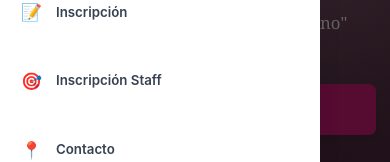
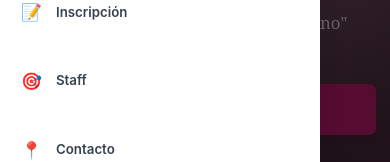
Before and after one commit to Gregoriomiqui/encuentro-nacional-ufa-2026, a React (Vite) app: page / in a window 390 px wide. Both pictures are taken after a click on the button "Abrir menú". Shown: the part 258-420 px from the top of the page. Built offline with nearby package versions, Linux system fonts and the light colour scheme; no server answers.

Commit message:
fix: update label for staff registration menu item

```diff
--- a/src/features/site/presentation/components/mobile-nav-menu.tsx
+++ b/src/features/site/presentation/components/mobile-nav-menu.tsx
@@ -81,7 +81,7 @@ export function MobileNavMenu({ isOpen, onClose, onMenuItemClick }: Readonly<Mob
               onClick={handleMenuItemClick}
             >
               <span className="nav-icon">🎯</span>
-              <span>Inscripción Staff</span>
+              <span>Staff</span>
             </NavLink>
           </li>
           <li>
```
